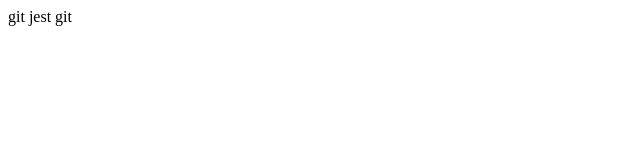
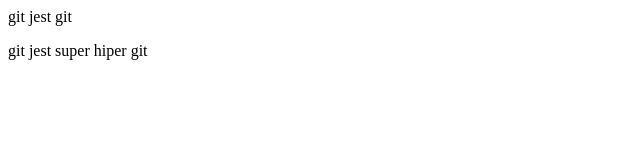
Before and after one commit to NataliaPaszkowska/gitjestgit, a plain HTML site: page index.html in a window 1280 px wide. Shown: the whole page, without its empty margins (0-640 px from the left). Drawn offline with Linux system fonts and the light colour scheme.

Commit message:
trzeci-paragraf

```diff
--- a/index.html
+++ b/index.html
@@ -1 +1,2 @@
 <p> git jest git </p>
+<p> git jest super hiper git </p>
```
